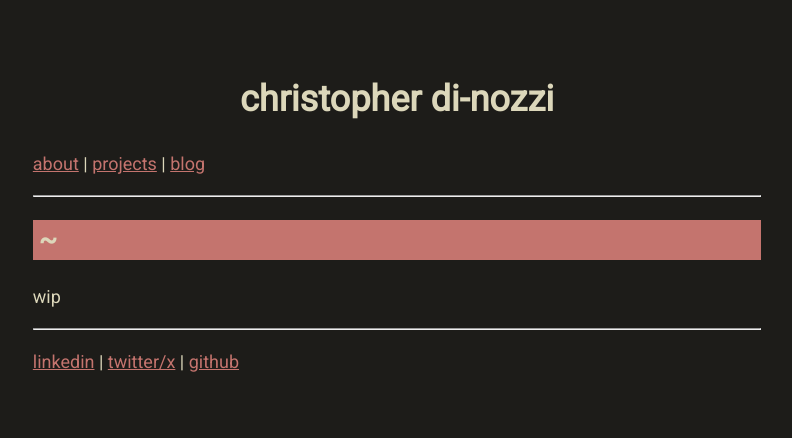
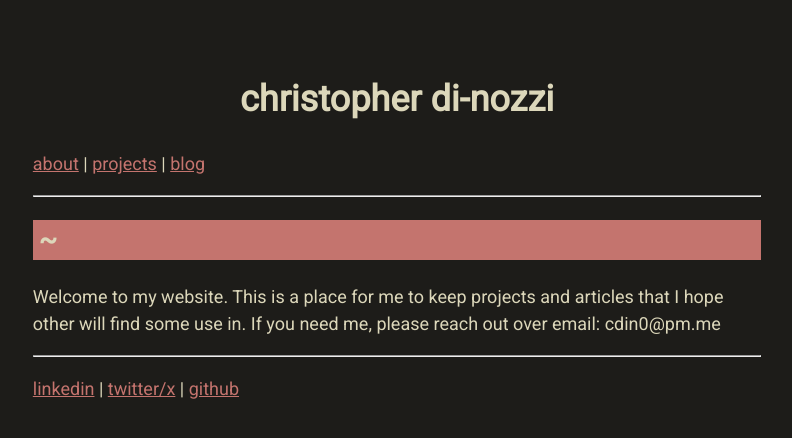
Before and after one commit to chrisdinozzi/chrisdinozzi.github.io, a Jekyll site: the page built from index.md, in a window 1280 px wide. Shown: the top 438 px of the page, without its empty margins (243-1035 px from the left). Built offline with Jekyll 4.4.1, drawn with Linux system fonts in a browser that asks for light colours.

Commit message:
updated homepage

```diff
--- a/index.md
+++ b/index.md
@@ -4,5 +4,6 @@ title: christopher di-nozzi
 ---
 
 ## ~
-
-wip
+Welcome to my website.
+This is a place for me to keep projects and articles that I hope other will find some use in.
+If you need me, please reach out over email: cdin0@pm.me
```
